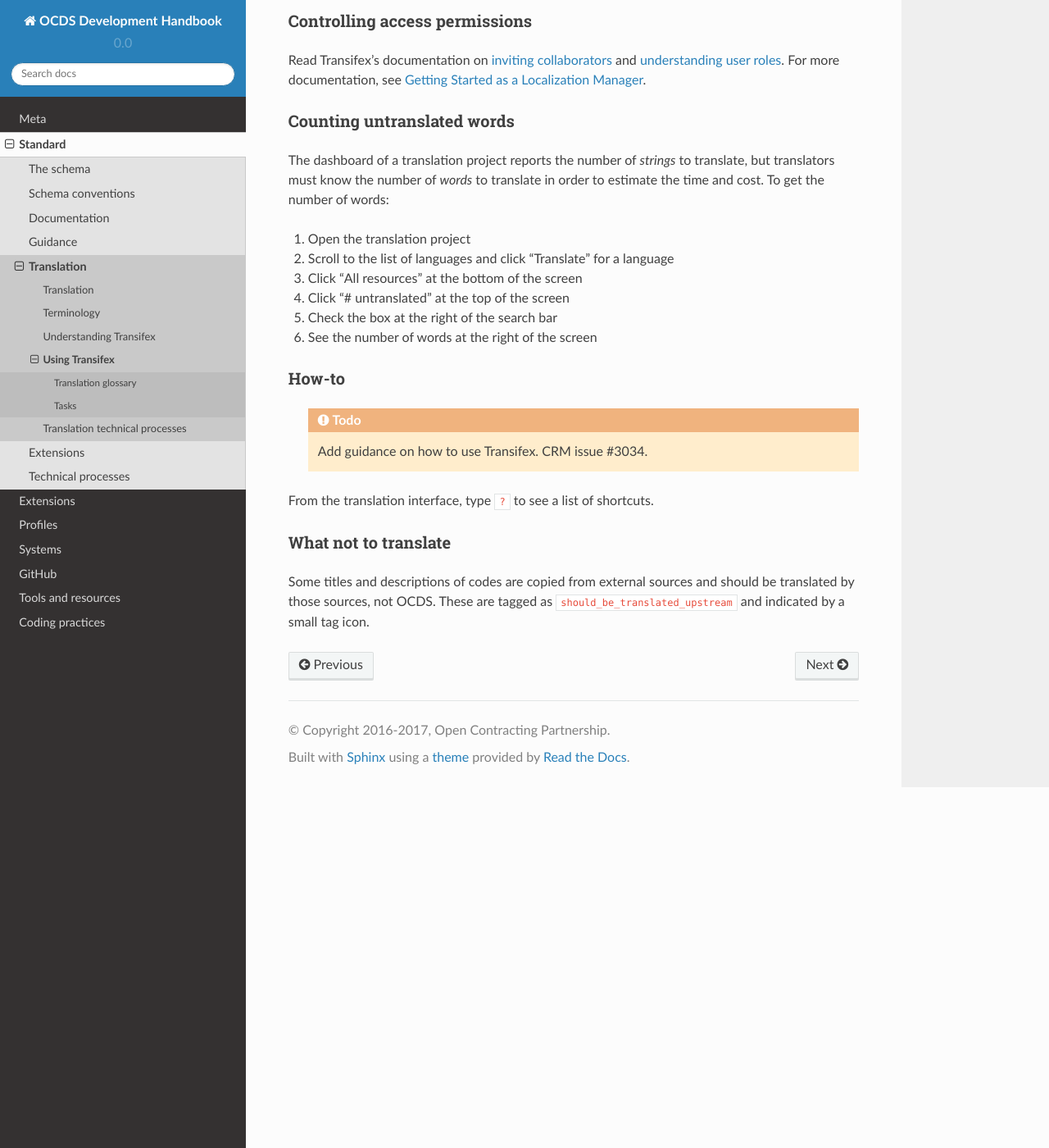
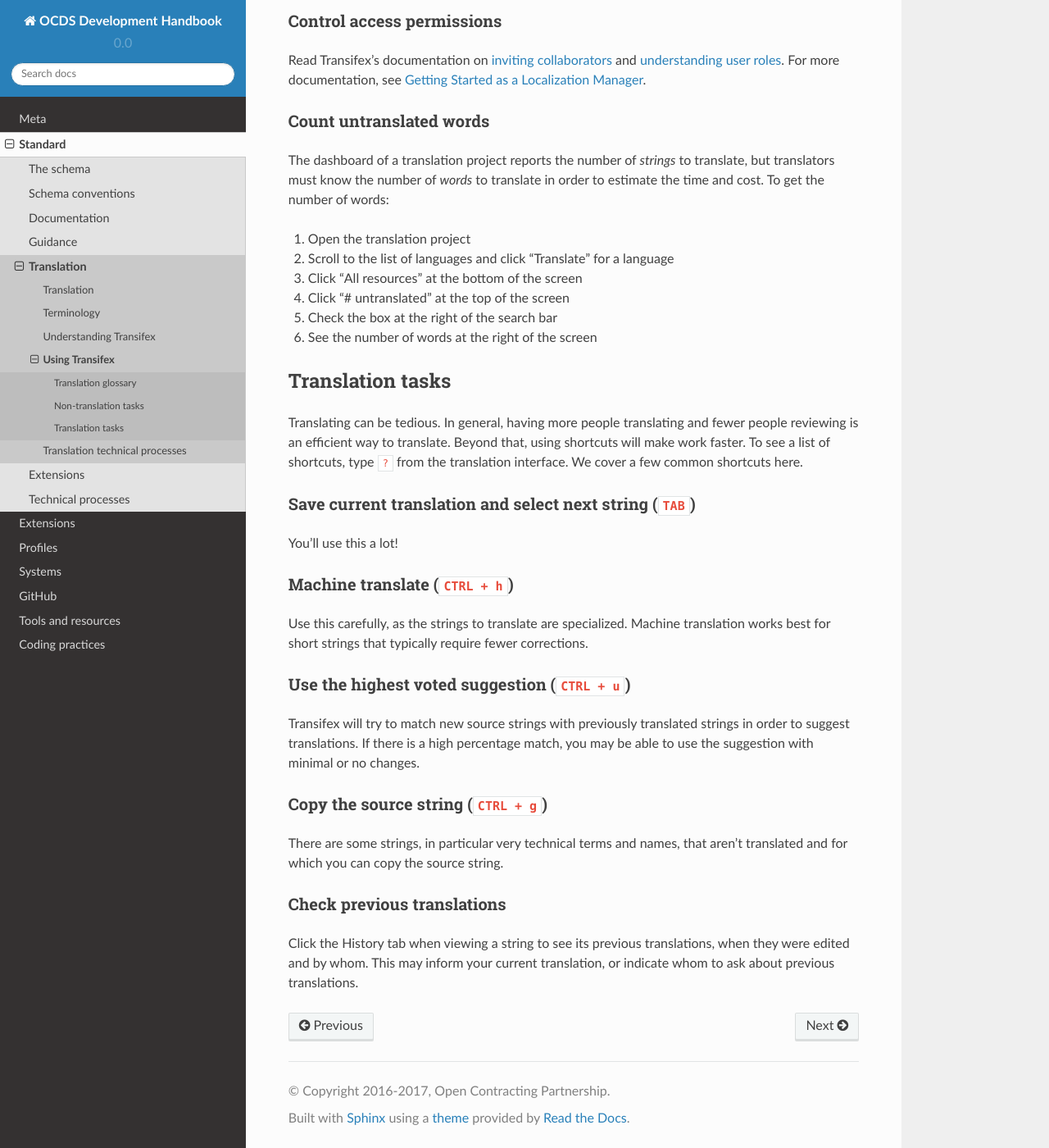
Before and after one commit to open-contracting/standard-development-handbook, a Sphinx documentation site: the page built from docs/standard/translation/using_transifex.md, in a window 1280 px wide and 1400 px high, scrolled down 524 px. Shown: the whole window at 82% size. Built offline with Sphinx 7.4.7 and the Read the Docs theme 2.0.0, drawn with Linux system fonts in a browser that asks for light colours; some of the changed text lies outside the part shown.

Commit message:
Add tips to use Transifex

````diff
--- a/docs/standard/translation/using_transifex.md
+++ b/docs/standard/translation/using_transifex.md
@@ -12,13 +12,13 @@ In our translation process, we encourage translators to:
 1. Validate the translations with the nominated reviewer
 1. Translate the rest of the documentation
 
-## Tasks
+## Non-translation tasks
 
-### Controlling access permissions
+### Control access permissions
 
 Read Transifex's documentation on [inviting collaborators](https://docs.transifex.com/teams/inviting-collaborators/) and [understanding user roles](https://docs.transifex.com/teams/understanding-user-roles). For more documentation, see [Getting Started as a Localization Manager](https://docs.transifex.com/getting-started/getting-started-as-a-manager).
 
-### Counting untranslated words
+### Count untranslated words
 
 The dashboard of a translation project reports the number of *strings* to translate, but translators must know the number of *words* to translate in order to estimate the time and cost. To get the number of words:
 
@@ -29,15 +29,26 @@ The dashboard of a translation project reports the number of *strings* to transl
 1. Check the box at the right of the search bar
 1. See the number of words at the right of the screen
 
-### How-to
+## Translation tasks
 
-```eval_rst
-  .. todo::
-    Add guidance on how to use Transifex. CRM issue #3034.
-```
+Translating can be tedious. In general, having more people translating and fewer people reviewing is an efficient way to translate. Beyond that, using shortcuts will make work faster. To see a list of shortcuts, type `?` from the translation interface. We cover a few common shortcuts here.
 
-From the translation interface, type `?` to see a list of shortcuts.
+### Save current translation and select next string (`TAB`)
 
-### What not to translate
+You'll use this a lot!
 
-Some titles and descriptions of codes are copied from external sources and should be translated by those sources, not OCDS. These are tagged as `should_be_translated_upstream` and indicated by a small tag icon.
+### Machine translate (`CTRL + h`)
+
+Use this carefully, as the strings to translate are specialized. Machine translation works best for short strings that typically require fewer corrections.
+
+### Use the highest voted suggestion (`CTRL + u`)
+
+Transifex will try to match new source strings with previously translated strings in order to suggest translations. If there is a high percentage match, you may be able to use the suggestion with minimal or no changes.
+
+### Copy the source string (`CTRL + g`)
+
+There are some strings, in particular very technical terms and names, that aren't translated and for which you can copy the source string.
+
+### Check previous translations
+
+Click the History tab when viewing a string to see its previous translations, when they were edited and by whom. This may inform your current translation, or indicate whom to ask about previous translations.
````
Also changed, not shown: docs/standard/translation/translation.md (+5 -0 lines).
